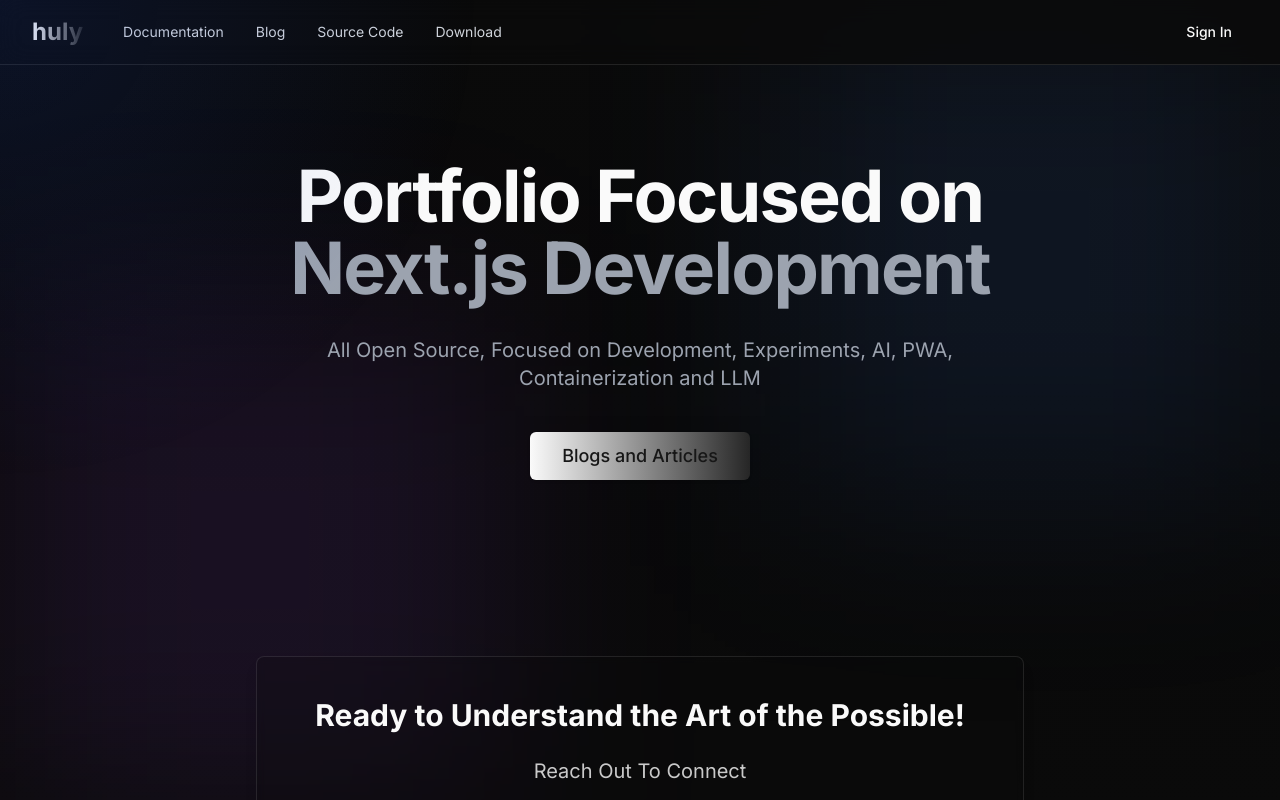
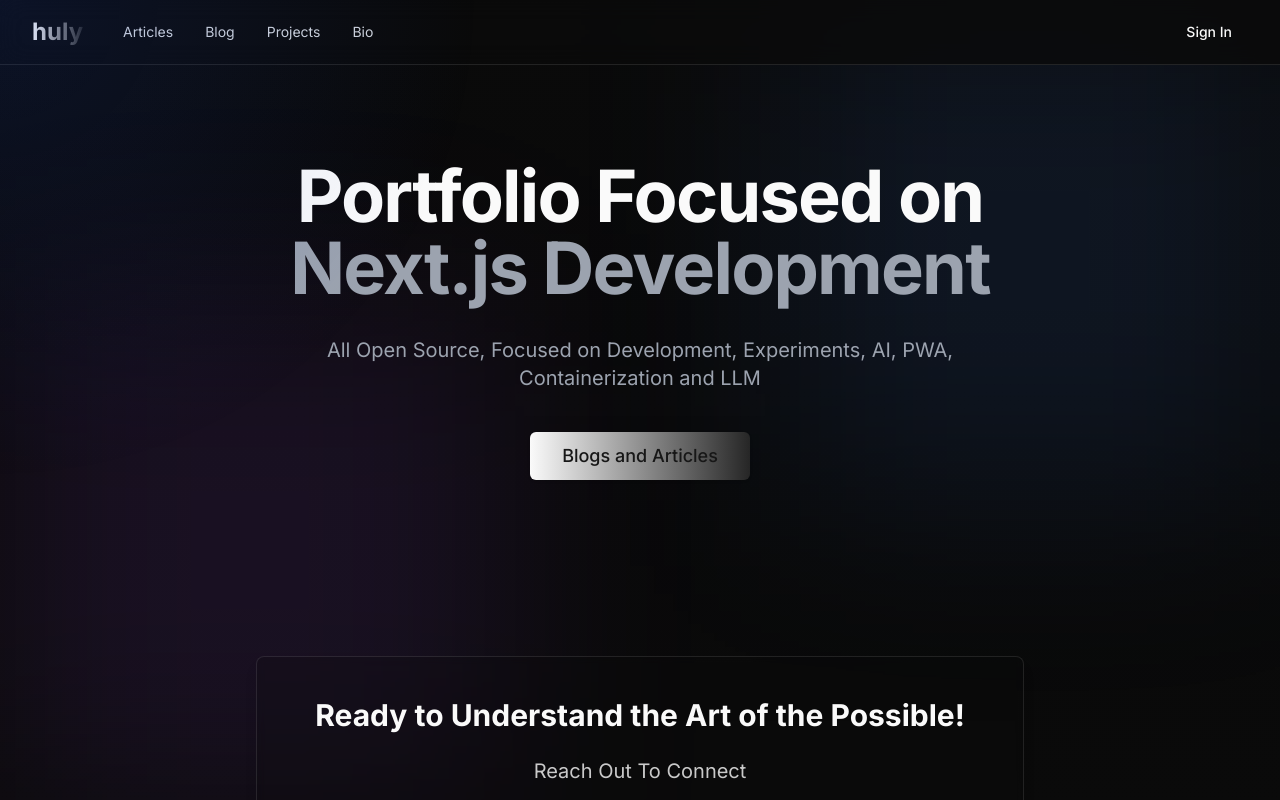
Before and after one commit to shawnmcrowley/shawnmcrowley.github.io, a Next.js app: page / in a window 1280 px wide. Shown: the top 800 px of the page. Built offline with nearby package versions, Linux system fonts and the light colour scheme.

Commit message:
Updated Config

```diff
--- a/app/components/navbar.js
+++ b/app/components/navbar.js
@@ -16,16 +16,16 @@
             <div className="hidden md:block ml-10">
               <div className="flex items-center space-x-8">
                 <Link href="/doc/docs/intro" className="text-sm text-gray-300 hover:text-white">
-                  Documentation
+                  Articles
                 </Link>
                 <Link href="/doc/blog/" className="text-sm text-gray-300 hover:text-white">
                   Blog
                 </Link>
                 <Link href="https://github.com/shawnmcrowley/" className="text-sm text-gray-300 hover:text-white">
-                  Source Code
+                  Projects
                 </Link>
                 <Link href="#" className="text-sm text-gray-300 hover:text-white">
-                  Download
+                  Bio
                 </Link>
               </div>
             </div>
```
